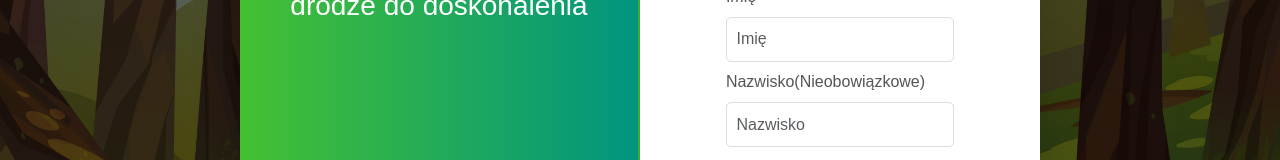
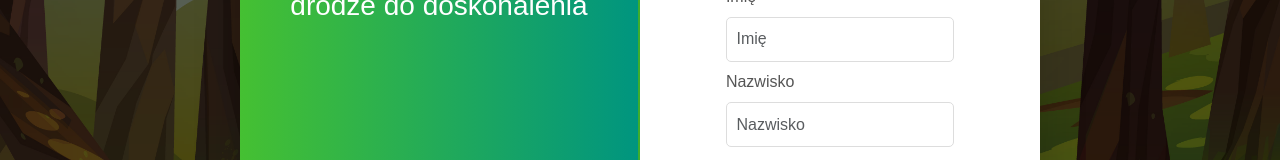
Before and after one commit to kacper0276/NazwaZespolu_IO_800_pi, a React app in the folder frontend/: page /register-page in a window 1280 px wide. Shown: the part 445-605 px from the top of the page. Built offline with nearby package versions, Linux system fonts and the light colour scheme; no server answers; the HTML template or start-up script is replaced by a standard one.

Commit message:
[FE] Changes in display user profile

```diff
--- a/frontend/src/App.tsx
+++ b/frontend/src/App.tsx
@@ -61,7 +61,7 @@ const content = (
         }
       />
       <Route
-        path="/profile-page"
+        path="/profile-page/:profileName"
         element={
           <AuthenticatedRoute>
             <ProfilePage />
--- a/frontend/src/layout/Sidebar/Sidebar.tsx
+++ b/frontend/src/layout/Sidebar/Sidebar.tsx
@@ -89,12 +89,6 @@ const Sidebar: React.FC<SidebarProps> = ({ user }) => {
     }
   };
 
-  const logout = () => {
-    userHook.logout();
-    LocalStorageService.clear();
-    navigate("/welcome-page");
-  };
-
   return (
     <div className="d-flex">
       {/* Sidebar */}
@@ -111,13 +105,15 @@ const Sidebar: React.FC<SidebarProps> = ({ user }) => {
           {!isMinimized && (
             <div className={styles.profileDetails}>
               <div className={styles.profileName}>{user.name}</div>
-      <a href="/profile-page" className={styles.profileLink}>
+              <a
+                href={`/profile-page/${userHook.user?.profileId}`}
+                className={styles.profileLink}
+              >
                 View Profile
               </a>
             </div>
           )}
         </div>
-
 
         {/* Navigation */}
         <nav className={styles.navSection}>
--- a/frontend/src/pages/ProfilePage/ProfilePage.tsx
+++ b/frontend/src/pages/ProfilePage/ProfilePage.tsx
@@ -4,6 +4,7 @@ import PostDetailModal from "../../components/Modals/PostDetailsModal/PostDetail
 import ChallengesTab from "./ChallengeTab/ChallengesTab";
 import PostsTab from "./PostsTab/PostsTab";
 import styles from "./ProfilePage.module.scss";
+import { useParams } from "react-router-dom";
 
 const posts = [
   {
@@ -48,9 +49,13 @@ const posts = [
 ];
 
 const ProfilePage: React.FC = () => {
+  const params = useParams();
+
   const [activeTab, setActiveTab] = useState("posty");
   const [isModalOpen, setModalOpen] = useState(false);
-  const [currentListType, setCurrentListType] = useState<"followers" | "following">("followers");
+  const [currentListType, setCurrentListType] = useState<
+    "followers" | "following"
+  >("followers");
   const [isPostModalOpen, setPostModalOpen] = useState(false);
   const [selectedPost, setSelectedPost] = useState<any>(null);
 
--- a/frontend/src/pages/RegisterPage/RegisterPage.tsx
+++ b/frontend/src/pages/RegisterPage/RegisterPage.tsx
@@ -95,6 +95,7 @@ const RegisterPage: React.FC = () => {
             <input
               type="email"
               id="email"
+              required
               placeholder={t("email")}
               className={`${styles.input} form-control`}
               onChange={(e) =>
@@ -108,6 +109,7 @@ const RegisterPage: React.FC = () => {
             <input
               type="password"
               id="password"
+              required
               placeholder={t("password")}
               className={`${styles.input} form-control`}
               onChange={(e) =>
@@ -119,6 +121,7 @@ const RegisterPage: React.FC = () => {
             <input
               type="password"
               id="confirmPassword"
+              required
               placeholder={t("confirm-password")}
               className={`${styles.input} form-control`}
               onChange={(e) =>
@@ -133,6 +136,7 @@ const RegisterPage: React.FC = () => {
             <input
               type="text"
               id="firstname"
+              required
               placeholder={t("name")}
               className={`${styles.input} form-control`}
               onChange={(e) =>
@@ -140,12 +144,11 @@ const RegisterPage: React.FC = () => {
               }
             />
 
-            <label className={styles.label}>{`${t("last-name")}(${t(
-              "not-required"
-            )})`}</label>
+            <label className={styles.label}>{`${t("last-name")}`}</label>
             <input
               type="text"
               id="lastname"
+              required
               placeholder={t("last-name")}
               className={`${styles.input} form-control`}
               onChange={(e) =>
--- a/frontend/src/types/IUser.ts
+++ b/frontend/src/types/IUser.ts
@@ -17,4 +17,5 @@ export interface UserType {
   _id: string;
   firstname: string | null;
   lastname: string | null;
+  profileId: string;
 }
```
Also changed, not shown: frontend/src/pages/MainPage/MainPage.tsx (indentation only). Lines whose indentation alone changed are shown as unchanged.
